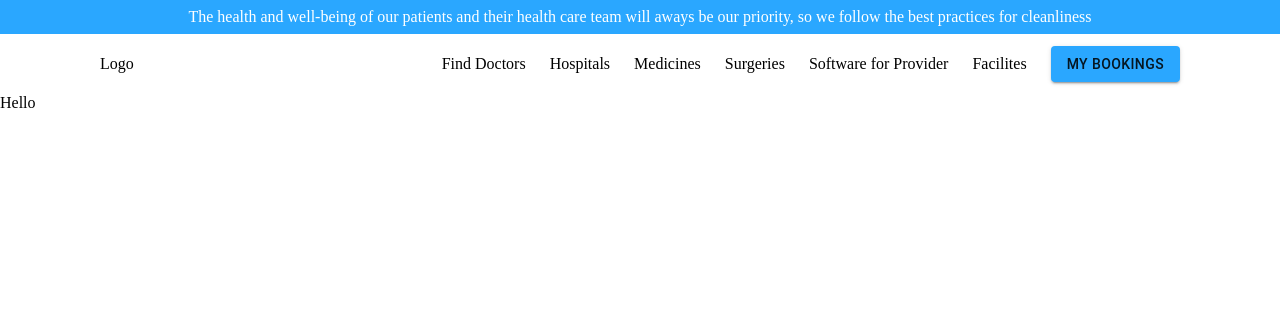
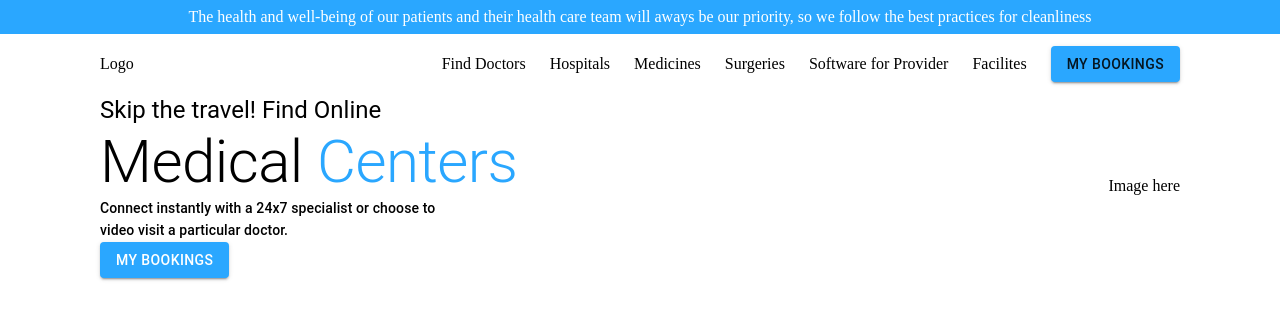
Before and after one commit to saurabhk79/medify, a React (Vite) app: page / in a window 1280 px wide. Shown: the top 320 px of the page. Built offline with nearby package versions, Linux system fonts and the light colour scheme.

Commit message:
added base components

```diff
--- a/src/components/Hero.tsx
+++ b/src/components/Hero.tsx
@@ -1,4 +1,4 @@
-import { Button, Stack, Typography } from "@mui/material";
+import { Box, Button, Stack, Typography } from "@mui/material";
 import React from "react";
 
 const Hero: React.FC = () => {
@@ -10,18 +10,22 @@ const Hero: React.FC = () => {
       className="container"
     >
       <Stack>
-        <Typography variant="h3">Skip the travel! Find Online</Typography>
+        <Typography variant="h5">Skip the travel! Find Online</Typography>
 
         <Typography variant="h2">
           Medical <span style={{ color: "var(--color-primary)" }}>Centers</span>
         </Typography>
 
-        <Typography variant="body1">
-          Connect instantly with a 24x7 specialist or choose to video visit a
-          particular doctor.
+        <Typography variant="subtitle2">
+          Connect instantly with a 24x7 specialist or choose to <br /> video
+          visit a particular doctor.
         </Typography>
 
-        <Button variant="contained">My Bookings</Button>
+        <Box>
+          <Button variant="contained" style={{ color: "white" }}>
+            My Bookings
+          </Button>
+        </Box>
       </Stack>
 
       <p>Image here</p>
--- a/src/pages/Home.tsx
+++ b/src/pages/Home.tsx
@@ -1,10 +1,11 @@
 import React from "react";
+import Hero from "../components/Hero";
 
 const Home: React.FC = () => {
   return (
     <div>
 
-      <div>Hello</div>
+      <Hero />
     </div>
   );
 };
```
Also changed, not shown: src/components/Caring.tsx (added, +17 -0 lines), src/components/Specialisation.tsx (added, +22 -0 lines).
